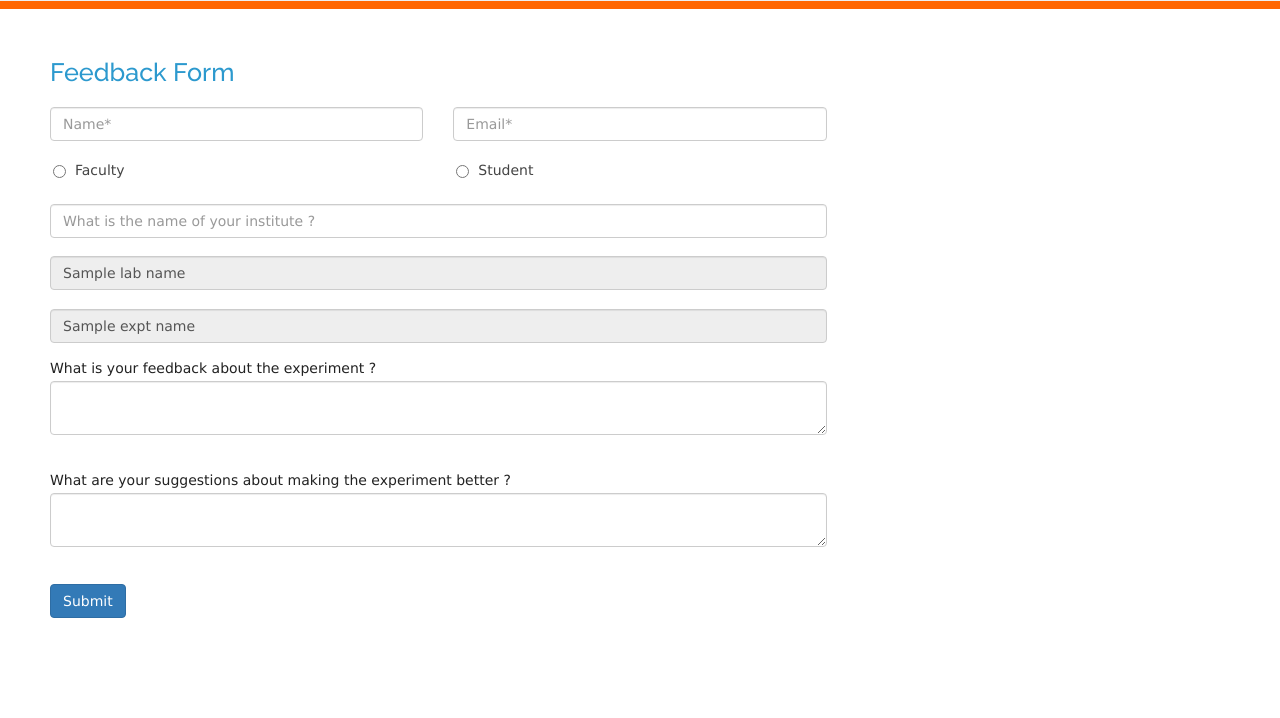
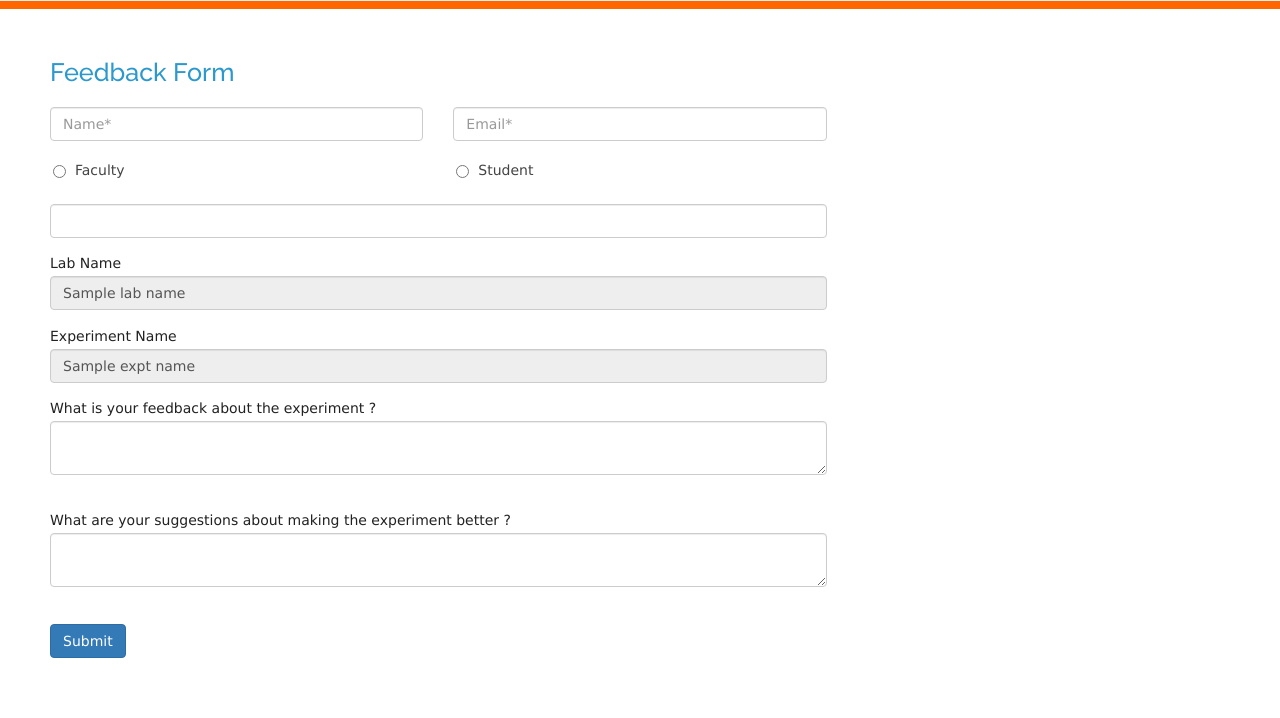
Before and after one commit to vlead/feedback-portal, a Flask app: template templates/feedback.html in a window 1280 px wide. Shown: the part 92-810 px from the top of the page. Run offline with Flask 2, Linux system fonts and the light colour scheme; the template is opened without the code that fills it: most values are stand-ins (such as "Sample title", 1, 10 or a date in 2020).

Commit message:
Added labels for lab name and exp. name

```diff
--- a/templates/feedback.html
+++ b/templates/feedback.html
@@ -145,9 +145,16 @@ function prefill()
   {% if expt_name %}
   <div class="row">
 	<div class="col-md-8">
-	  <input id="element_6" name="user_institute" class="form-control" type="text" maxlength="255" value="" placeholder="What is the name of your institute ? "/><br><input id="lab_name" class="form-control" type="text"
+	  <input id="element_6" name="user_institute" class="form-control" type="text" maxlength="255" value=""/><br>
+	  <label class="description" for="element_12">
+	    Lab Name
+	  </label>
+	  <input id="lab_name" class="form-control" type="text"
 	   maxlength="255" value="{{ lab_name }}" placeholder="Lab Name" disabled/>
 	   <input type="hidden" name="lab" value="{{ lab_id }}" /><br>
+	   <label class="description" for="element_12">
+	    Experiment Name
+	  </label>
 	   <input id="experiment_name" class="form-control"
 	   type="text" maxlength="255" value="{{ expt_name }}" placeholder="Experiment Name" disabled/>
 	   <input type="hidden" name="experiment" value="{{ expt_id }}"/><br>
@@ -164,7 +171,11 @@ function prefill()
   {% elif lab_name %}
   <div class="row">
 	<div class="col-md-8">
-	  <input id="element_6" name="user_institute" class="form-control" type="text" maxlength="255" value="" placeholder="What is the name of your institute ? "/><br><input id="lab_name" class="form-control" type="text"
+	  <input id="element_6" name="user_institute" class="form-control" type="text" maxlength="255" value="" placeholder="What is the name of your institute ? "/><br>
+	  <label class="description" for="element_12">
+	    Lab Name
+	  </label>
+	  <input id="lab_name" class="form-control" type="text"
 	   maxlength="255" value="{{ lab_name }}" placeholder="Lab Name" disabled/>
 	   <input type="hidden" name="lab" value="{{ lab_id }}" /><br>
 	   <label class="description" for="element_12"> What is your feedback about the lab ?
```
